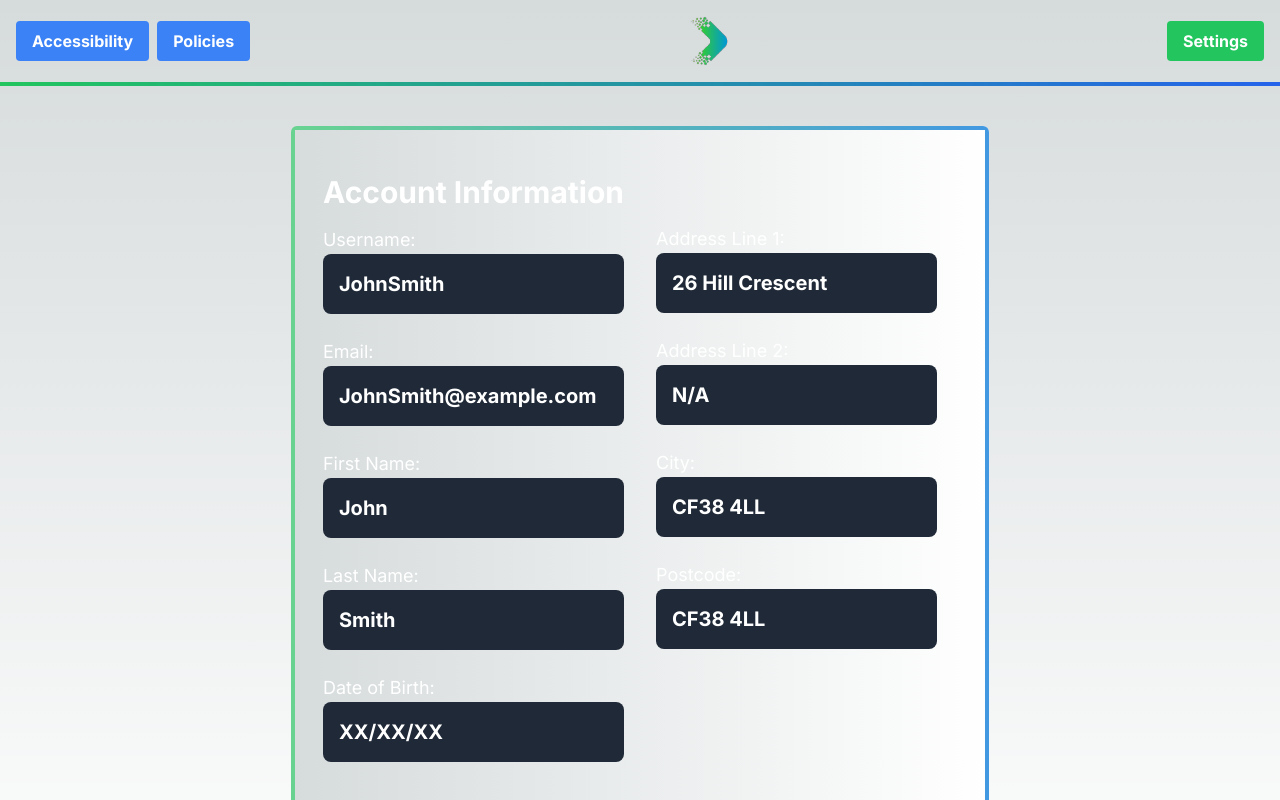
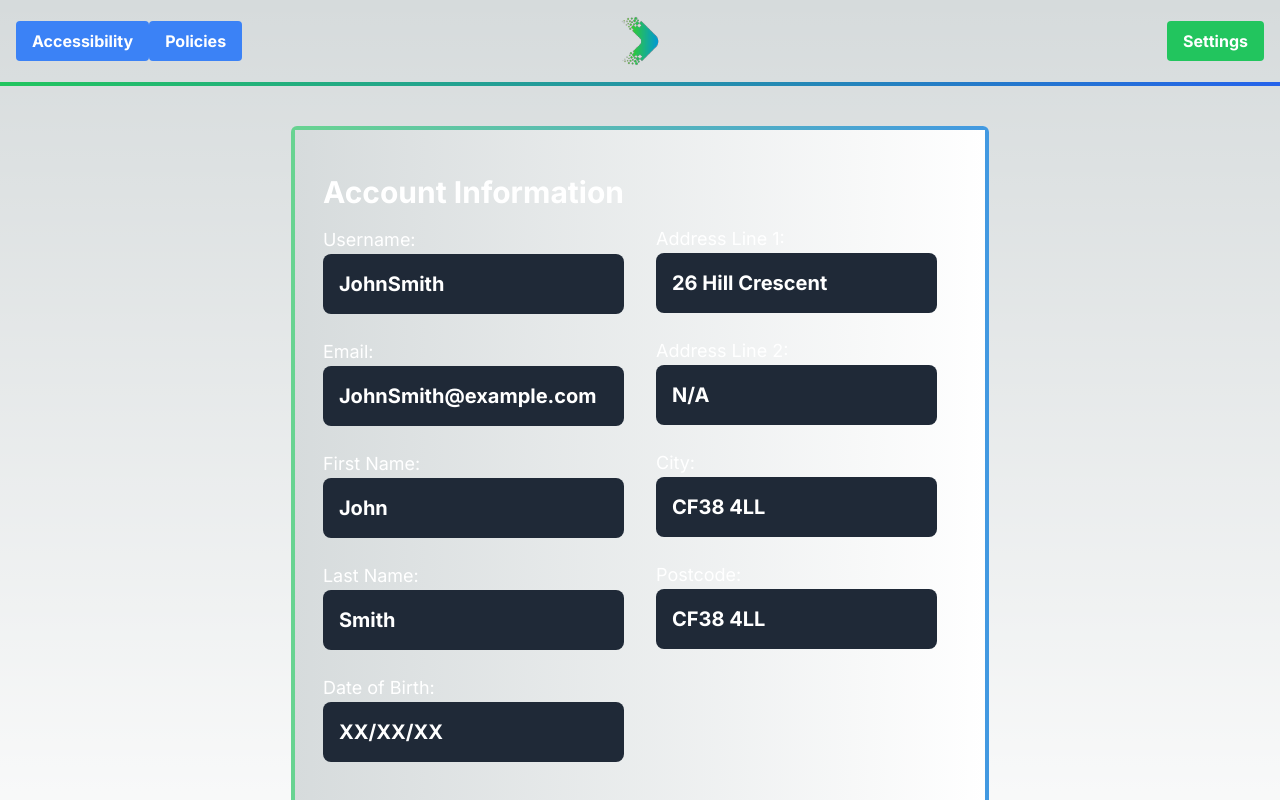
Before and after one commit to MrT-Stephens/GradePath-Web-Application, a Next.js app: page /user/1/account in a window 1280 px wide. Shown: the top 800 px of the page. Built offline with nearby package versions, Linux system fonts and the light colour scheme.

Commit message:
Updated nav bar in account information page

```diff
--- a/app/user/[id]/account/page.js
+++ b/app/user/[id]/account/page.js
@@ -5,10 +5,10 @@ export default function Page() {
     return (
         <div>
             {/* Navigation Bar */}
-            <nav className="bg-gradient-to-r from-black-400 to-black-500 p-4 flex items-center justify-between">
+            <nav className="bg-gradient-to-r from-black-400 to-black-500 p-4 grid grid-cols-3">
+                {/* Left Navbar buttons */}
                 <div className="flex items-center">
-                    {/* Your Navbar buttons go here */}
-                    <button className="mr-2 text-white font-bold py-2 px-4 rounded bg-blue-500 hover:bg-blue-600">
+                    <button className="text-white font-bold py-2 px-4 rounded bg-blue-500 hover:bg-blue-600">
                         Accessibility
                     </button>
                     <button className="text-white font-bold py-2 px-4 rounded bg-blue-500 hover:bg-blue-600">
@@ -16,17 +16,16 @@ export default function Page() {
                     </button>
                 </div>
 
-                {/*flex-grow flex items-center justify-center*/}
-                <div className="flex-grow"></div> {/* Takes up remaining space, pushing the following content to the right */}
+                {/* Centered Logo */}
+                <div className="flex items-center justify-center col-span-1">
+                    <a href="/">
+                        {/* Centered Image */}
+                        <Image src={metadata.icon} alt="GradePath Logo" width={50} height={80} />
+                    </a>
+                </div>
 
-                <a href="/" className="mx-auto">
-                    {/* Centered Image */}
-                    <Image src={metadata.icon} alt="GradePath Logo" width={50} height={80} />
-                </a>
-                <div className="flex-grow"></div>
-
-                <div className="flex items-center ml-auto">
-                    {/* Your other Navbar button goes here */}
+                {/* Right Navbar button */}
+                <div className="flex items-center justify-end">
                     <button className="text-white font-bold py-2 px-4 rounded bg-green-500 hover:bg-green-600">
                         Settings
                     </button>
```
